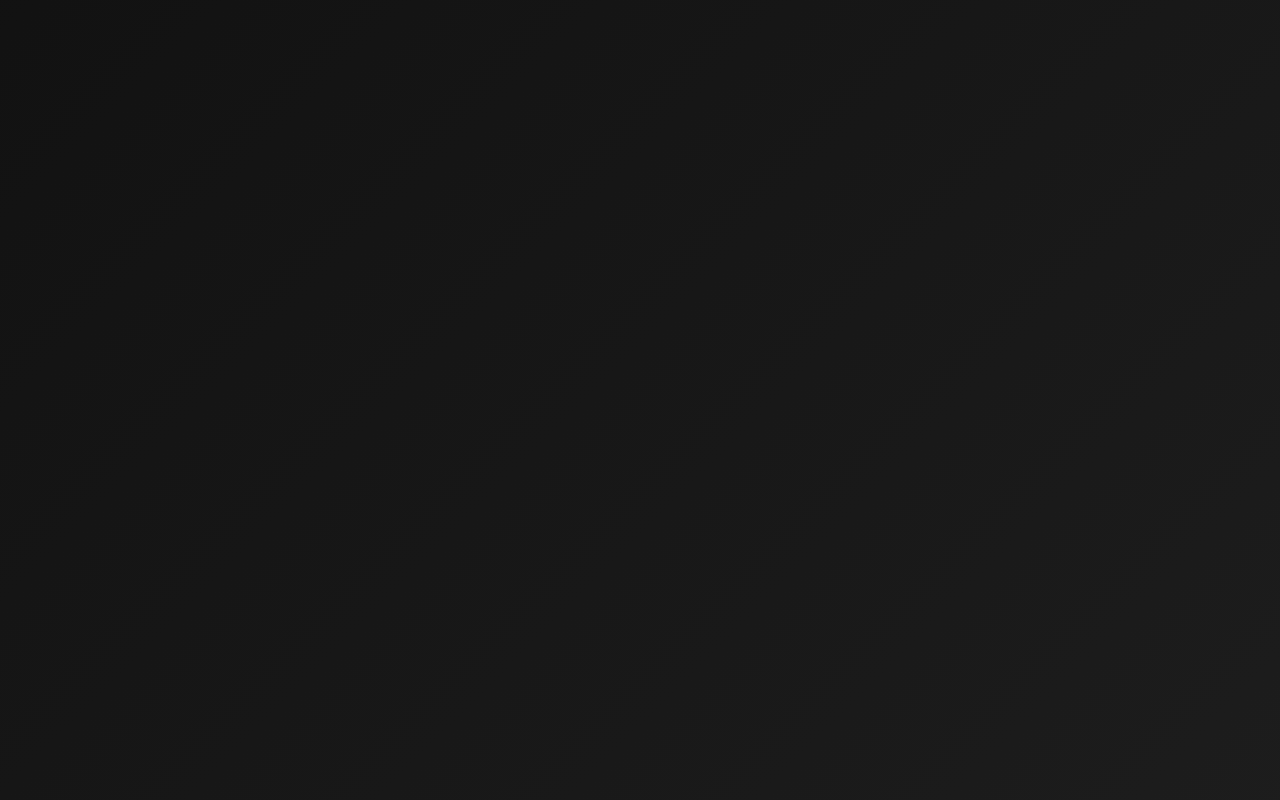
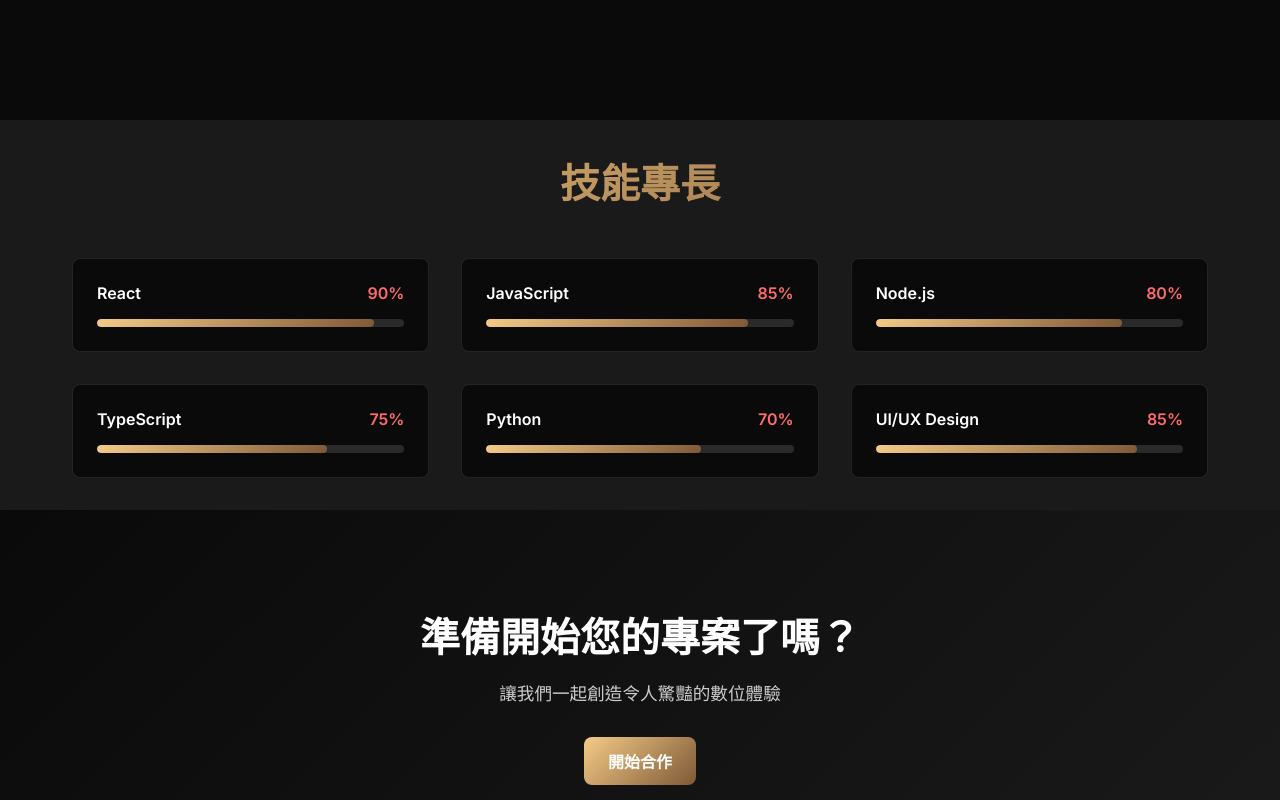
Before and after one commit to RebeccaChang642/RebeccaChang2, a React (Vite) app: page / in a window 1280 px wide. Shown: the part 1560-2360 px from the top of the page. Built offline with nearby package versions, Linux system fonts and the light colour scheme.

Commit message:
Reduce blank space between portfolio and skills sections - Optimize ScrollTrigger height from 600vh to 100vh - Reduce skills section padding from 6rem to 2rem - Improve scroll experience with immediate transition

```diff
--- a/src/pages/Home/Home.css
+++ b/src/pages/Home/Home.css
@@ -32,7 +32,7 @@
 
 /* ScrollTrigger 釘住場景 */
 .scroll-scene {
-  height: 600vh; /* 與 JS end +=600% 對齊，避免提早結束 */
+  height: 100vh; /* 與 JS end +=100% 對齊，最小高度 */
   background: linear-gradient(135deg, var(--bg-primary) 0%, var(--bg-secondary) 50%, var(--bg-tertiary) 100%);
   position: relative;
   transition: background 0.3s ease;
@@ -387,7 +387,7 @@
 
 /* Skills Section */
 .skills {
-  padding: 6rem 0;
+  padding: 2rem 0;
   background: var(--bg-secondary);
   transition: background 0.3s ease;
 }
--- a/src/pages/Home/Home.jsx
+++ b/src/pages/Home/Home.jsx
@@ -460,7 +460,7 @@
         scrollTrigger: {
           trigger: sceneRef.current,
           start: 'top top',
-          end: '+=600%',
+          end: '+=100%',
           scrub: 1,
           pin: true,
           anticipatePin: 1
@@ -559,7 +559,7 @@
         ease: 'back.out(1.2)'
       }, '<')
       // 作品 5 停留
-      .to({}, { duration: 0.3 })
+      .to({}, { duration: 1.5 })
     })
 
     // 延遲刷新確保正確計算
```
